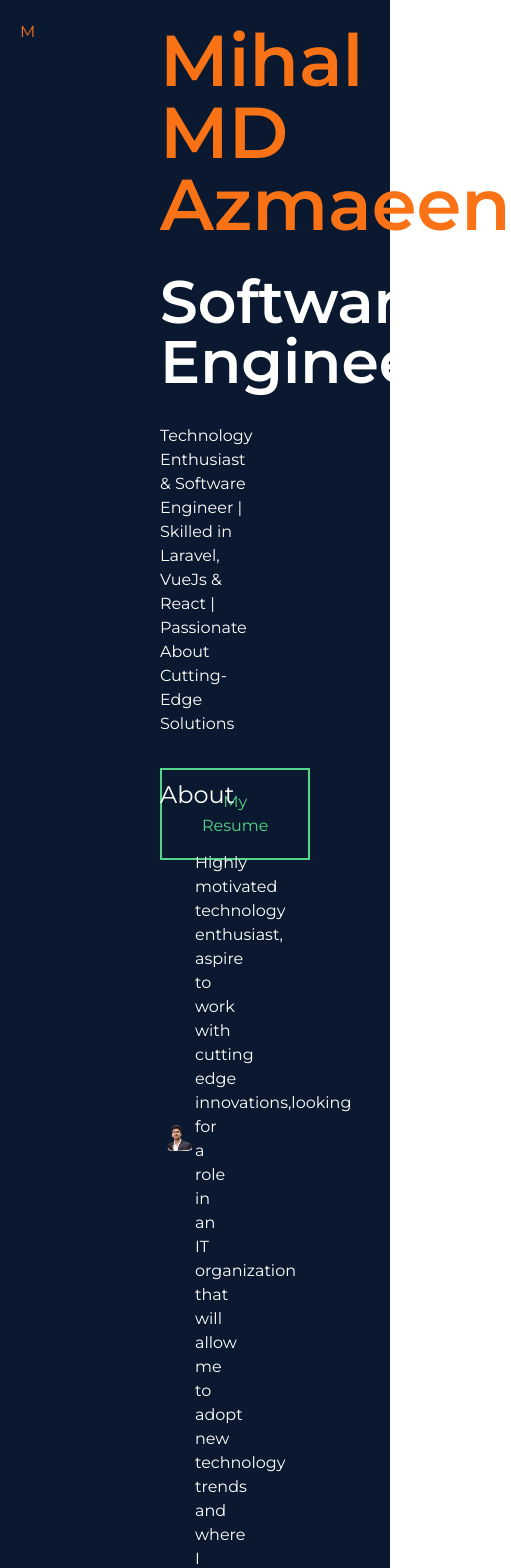
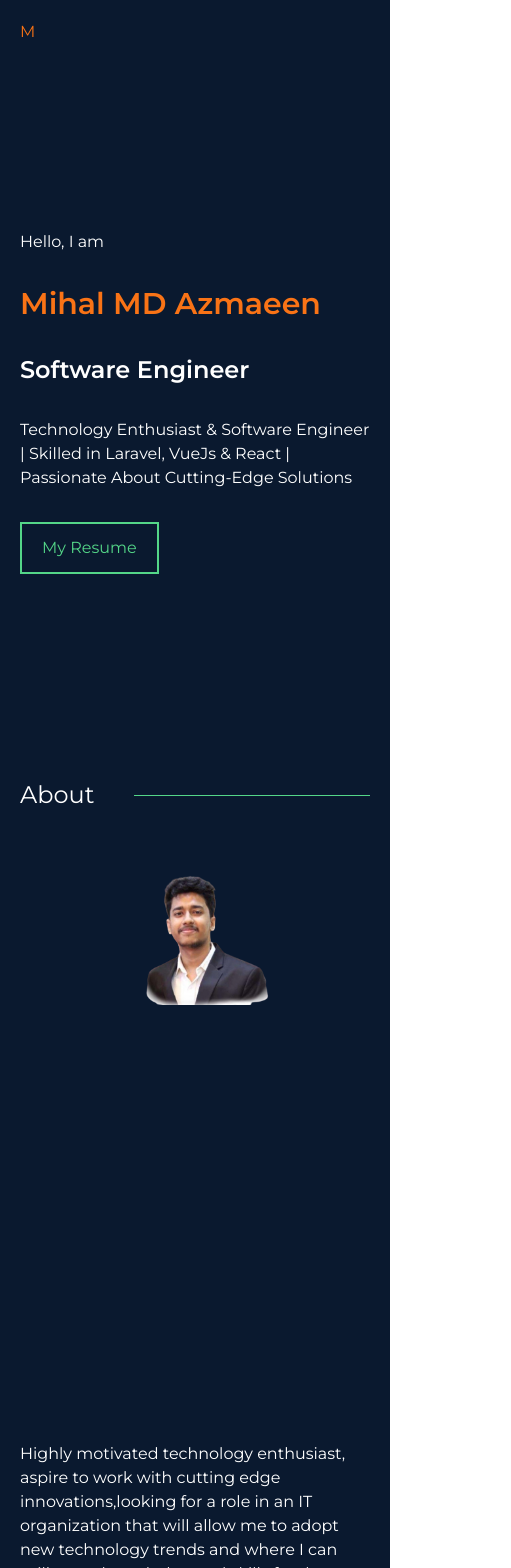
Before and after one commit to mihalazmaeen/MERN-Portfolio, a React (Create React App) app in the folder client/: page / in a window 390 px wide. Shown: the top 1568 px of the page, 511 px wide, since content can reach past the window. Built offline with nearby package versions, Linux system fonts and the light colour scheme.

Commit message:
responsiveness of about,intro

```diff
--- a/client/src/pages/Home/About.js
+++ b/client/src/pages/Home/About.js
@@ -3,14 +3,22 @@ import SectionTitle from "../../components/SectionTitle";
 import mihalImage from "./mihal.png";
 
 function About() {
-    const skills=[
-        "PHP","JavaScript","Laravel","VueJs","ReactJs","NodeJs","SQL","HTML/CSS","JQuery/AJAX"
-    ]
+  const skills = [
+    "PHP",
+    "JavaScript",
+    "Laravel",
+    "VueJs",
+    "ReactJs",
+    "NodeJs",
+    "SQL",
+    "HTML/CSS",
+    "JQuery/AJAX",
+  ];
   return (
     <div>
       <SectionTitle title="About" />
-      <div className="flex w-full items-center">
-        <div className="h-[50vh] w-1/2">
+      <div className="flex w-full items-center sm:flex-col">
+        <div className="h-[70vh] w-1/2 sm:w-full,mb-3">
           <img
             src={mihalImage}
             alt="mihal"
@@ -19,7 +27,7 @@ function About() {
             background="transparent"
           />
         </div>
-        <div className="flex flex-col gap-5 w-1/2">
+        <div className="flex flex-col gap-5 w-1/2 sm:w-full">
           <p className="text-white">
             Highly motivated technology enthusiast, aspire to work with cutting
             edge innovations,looking for a role in an IT organization that will
--- a/client/src/pages/Home/index.js
+++ b/client/src/pages/Home/index.js
@@ -7,7 +7,7 @@ function Home() {
   return (
     <div>
       <Header />
-      <div className="bg-primary px-40">
+      <div className="bg-primary px-40 sm:px-5">
         <Intro />
         <About/>
       </div>
--- a/client/src/pages/Home/intro.js
+++ b/client/src/pages/Home/intro.js
@@ -4,15 +4,17 @@ function Intro() {
   return (
     <div className="h-[80vh] bg-primary flex flex-col items-start justify-center gap-8 py-10">
       <h1 className="text-white">Hello, I am</h1>
-      <h1 className="text-7xl text-secondary font-semibold">
+      <h1 className="text-7xl sm:text-3xl text-secondary font-semibold">
         Mihal MD Azmaeen
       </h1>
-      <h1 className="text-6xl text-white font-semibold">Software Engineer</h1>
+      <h1 className="text-6xl sm:text-2xl text-white font-semibold">
+        Software Engineer
+      </h1>
       <p className="text-white">
         Technology Enthusiast & Software Engineer | Skilled in Laravel, VueJs &
         React | Passionate About Cutting-Edge Solutions
       </p>
-      <button className="border-2 border-tertiary text-tertiary px-10 py-5">
+      <button className="border-2 border-tertiary text-tertiary px-10 py-5 sm:px-5 sm:py-3">
         My Resume
       </button>
     </div>
--- a/client/tailwind.config.js
+++ b/client/tailwind.config.js
@@ -13,6 +13,13 @@ module.exports = {
         tertiary: "#54D688",
       },
     },
+    screens: {
+      lg: { max: "2023px" },
+      // => @media (max-width: 1023px) { ... }
+
+      sm: { max: "1000px" },
+      // => @media (max-width: 639px) { ... }
+    },
   },
   plugins: [],
 };
```
